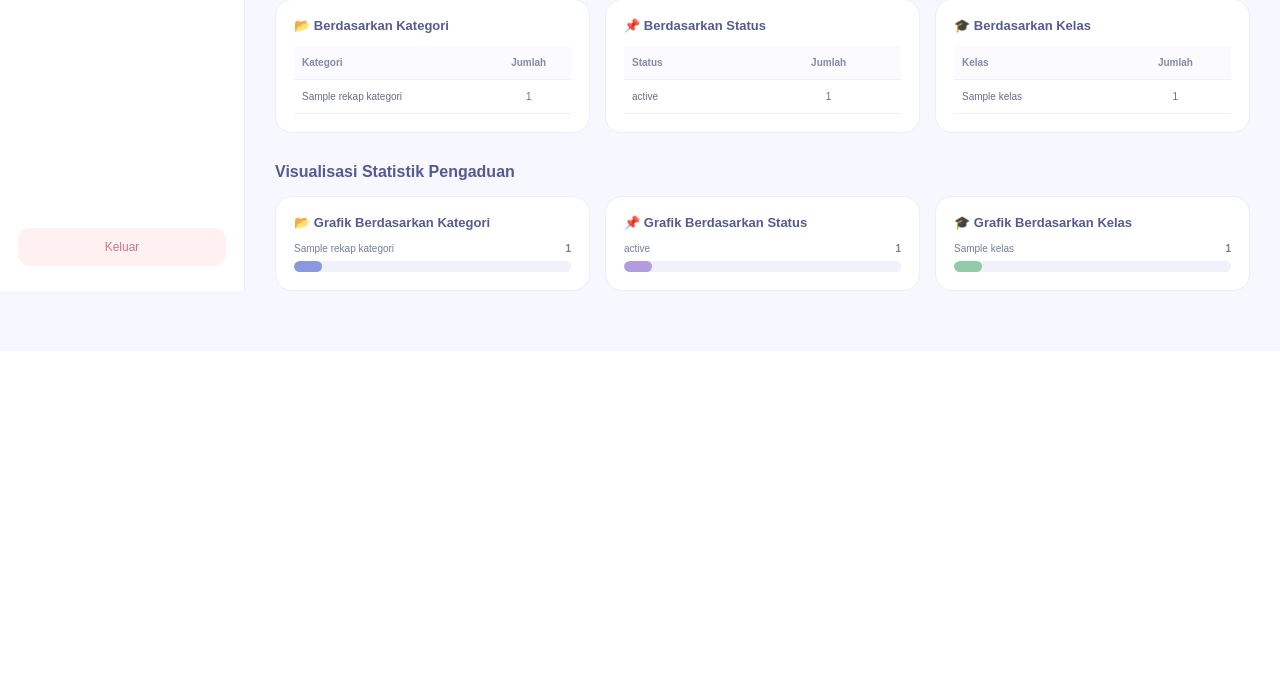
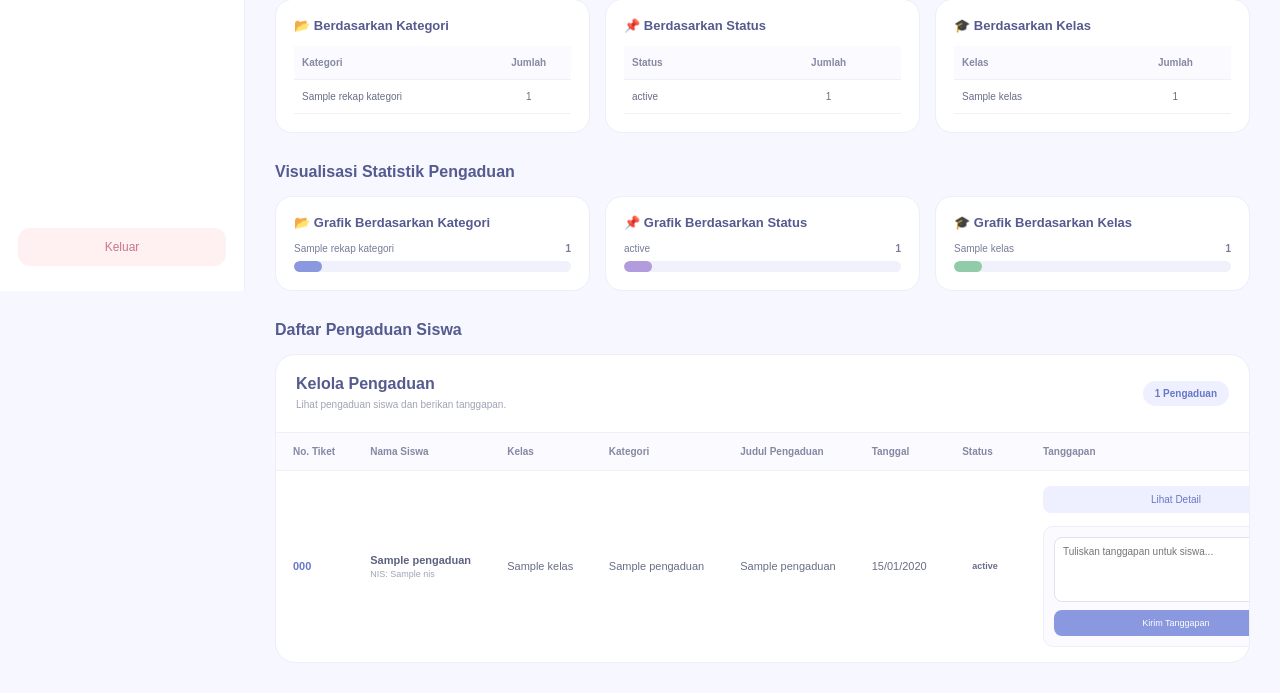
Before and after one commit to demesaDevLab/sapa2, a Laravel app: template resources/views/guru_admin/dashboard.blade.php in a window 1280 px wide. Shown: the part 509-1202 px from the top of the page. Before the commit the page ends 800 px from the top, so only its background shows below. Run offline with Laravel 12, Linux system fonts and the light colour scheme; a user stored in the database is signed in; data comes from the database, SQL or seed files in the repository; tables that the repository leaves empty hold one stand-in row (values such as "Sample post"); the template is opened without the code that fills it: most values are stand-ins (such as "Sample title", 1, 10 or a date in 2020).

Commit message:
feat: menambahkan rekap statistik dan form tanggapan guru admin

```diff
--- a/resources/views/guru_admin/dashboard.blade.php
+++ b/resources/views/guru_admin/dashboard.blade.php
@@ -1295,8 +1295,149 @@ td {
 
     </section>
 
-    <section id="pengaduan">
 
+<section id="pengaduan">
+
+    <h2 class="section-title">Daftar Pengaduan Siswa</h2>
+
+    <div class="table-card">
+
+        <div class="table-header">
+            <div>
+                <h2>Kelola Pengaduan</h2>
+                <p>Lihat pengaduan siswa dan berikan tanggapan.</p>
+            </div>
+
+            <div class="badge-total">
+                {{ $pengaduan->count() }} Pengaduan
+            </div>
+        </div>
+
+        <div class="table-wrapper">
+
+            <table>
+                <thead>
+                    <tr>
+                        <th>No. Tiket</th>
+                        <th>Nama Siswa</th>
+                        <th>Kelas</th>
+                        <th>Kategori</th>
+                        <th>Judul Pengaduan</th>
+                        <th>Tanggal</th>
+                        <th>Status</th>
+                        <th>Tanggapan</th>
+                    </tr>
+                </thead>
+
+                <tbody>
+
+                    @forelse ($pengaduan as $item)
+
+                        <tr>
+
+                            <td>
+                                <span class="ticket">
+                                    {{ $item->nomor_tiket }}
+                                </span>
+                            </td>
+
+                            <td>
+                                <div class="student-name">
+                                    {{ $item->nama_siswa }}
+                                </div>
+
+                                <div class="student-info">
+                                    NIS: {{ $item->nis }}
+                                </div>
+                            </td>
+
+                            <td>
+                                {{ $item->kelas }}
+                            </td>
+
+                            <td>
+                                {{ $item->nama_kategori }}
+                            </td>
+
+                            <td>
+                                {{ $item->judul }}
+                            </td>
+
+                            <td>
+                                {{ \Carbon\Carbon::parse($item->tanggal_pengaduan)->format('d/m/Y') }}
+                            </td>
+
+                            <td>
+                                <span class="status status-{{ strtolower($item->nama_status) }}">
+                                    {{ $item->nama_status }}
+                                </span>
+                            </td>
+
+                            <td>
+
+                                <div class="action-area">
+
+                                    <a
+                                        href="{{ route('guru_admin.pengaduan.detail', $item->id) }}"
+                                        style="
+                                            display:block;
+                                            text-align:center;
+                                            text-decoration:none;
+                                            background:#eef0ff;
+                                            color:#6877c7;
+                                            padding:8px;
+                                            border-radius:8px;
+                                            font-size:10px;
+                                        "
+                                    >
+                                        Lihat Detail
+                                    </a>
+
+                                    <form
+                                        action="{{ route('guru_admin.pengaduan.tanggapan', $item->id) }}"
+                                        method="POST"
+                                        class="response-box"
+                                    >
+
+                                        @csrf
+
+                                        <textarea
+                                            name="tanggapan"
+                                            placeholder="Tuliskan tanggapan untuk siswa..."
+                                            required
+                                            maxlength="2000"
+                                        ></textarea>
+
+                                        <button type="submit">
+                                            Kirim Tanggapan
+                                        </button>
+
+                                    </form>
+
+                                </div>
+
+                            </td>
+
+                        </tr>
+
+                    @empty
+
+                        <tr>
+                            <td colspan="8" class="empty">
+                                Belum ada pengaduan dari siswa.
+                            </td>
+                        </tr>
+
+                    @endforelse
+
+                </tbody>
+            </table>
+
+        </div>
+
+    </div>
+
+</section>
 
 </main>
 
```
